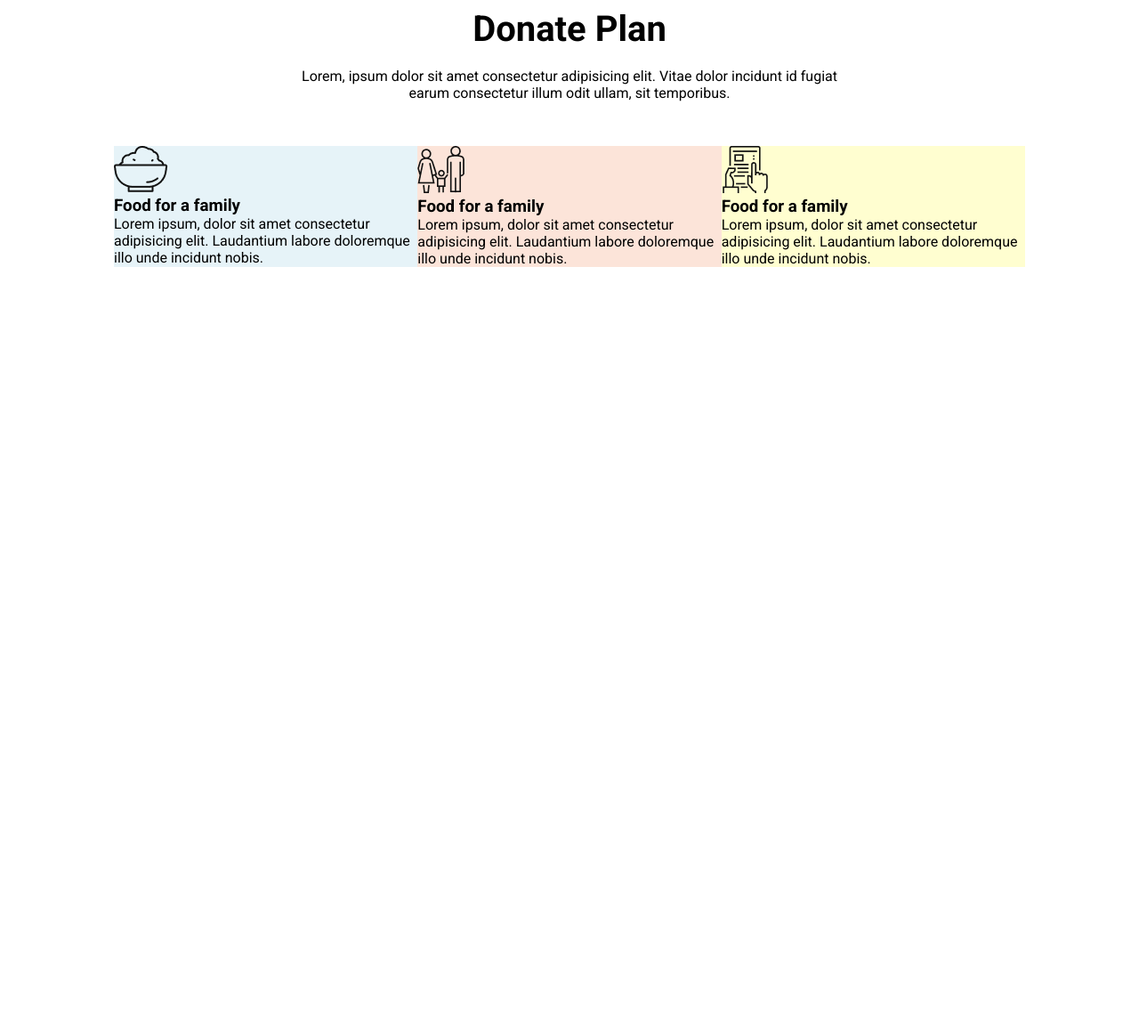
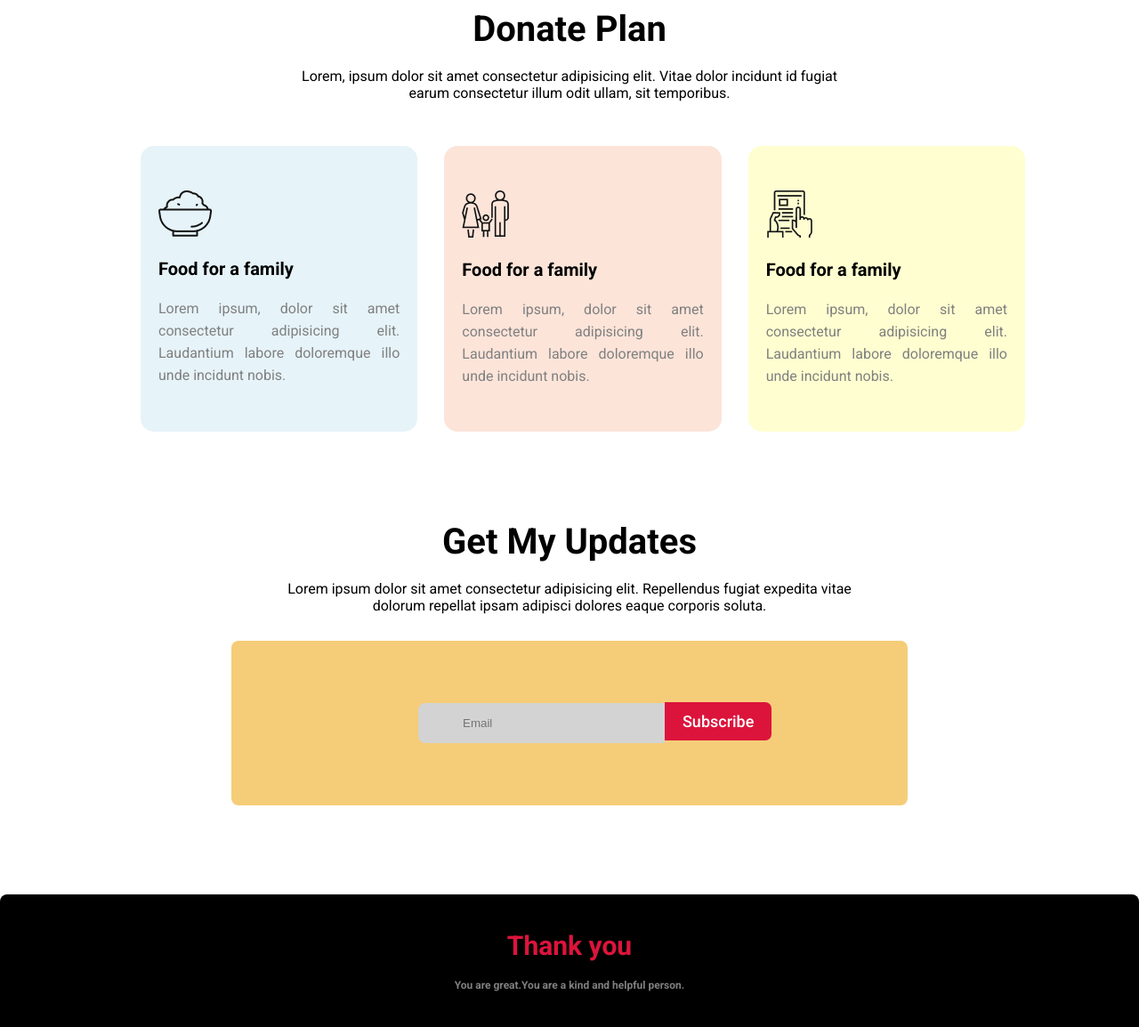
Before and after one commit to Sabbirahmed08/assignment-1, a plain HTML site: page index.html in a window 1280 px wide. Shown: the part 1120-2274 px from the top of the page at 89% size. Before the commit the page ends 1420 px from the top, so only its background shows below. Drawn offline with Linux system fonts and the light colour scheme.

Commit message:
main-part-ok

```diff
--- a/index.html
+++ b/index.html
@@ -80,6 +80,26 @@
         </div>
     </section>
 
+    <section class="contact-section">
+        <div class="contact-caption">
+            <h2>Get My Updates</h2>
+            <p>Lorem ipsum dolor sit amet consectetur adipisicing elit. Repellendus fugiat expedita vitae dolorum
+                repellat ipsam adipisci dolores eaque corporis soluta.</p>
+        </div>
+        <div class="input-field">
+            <div class="email-field">
+                <input type="email" placeholder="Email">
+                <a href="#" class="button-special">Subscribe</a>
+            </div>
+        </div>
+    </section>
+
+    <section class="footer-section">
+        <h4>Thank you</h4>
+        <h6>You are great.You are a kind and helpful person.
+        </h6>
+    </section>
+
 </body>
 
 </html>
--- a/style.css
+++ b/style.css
@@ -69,7 +69,7 @@ img {
     font-size: 18px;
     font-weight: 500;
     padding: 12px 20px;
-    border-radius: 30px;
+    border-radius: 7px;
 }
 
 /* Numbers Section */
@@ -169,8 +169,92 @@ hr {
     background-color: rgba(255, 250, 101, .3);
 }
 
-.card {}
+.card {
+    padding: 50px 20px;
+    margin-left: 30px;
+    border-radius: 15px;
 
-.card h3 {}
+}
 
-.card p {}
+.card h3 {
+    font-size: 20px;
+    margin: 20px 0;
+}
+
+.card p {
+    font-size: 16px;
+    color: grey;
+    line-height: 25px;
+    text-align: justify;
+}
+
+/* contact-section */
+.contact-section {
+    margin: 100px 0;
+}
+
+.contact-caption {
+    text-align: center;
+}
+
+.contact-caption h2 {
+    font-size: 40px;
+    margin-bottom: 20px;
+}
+
+.contact-caption p {
+    width: 50%;
+    margin: auto;
+    padding-bottom: 30px;
+}
+
+.input-field {
+    width: 50%;
+    margin: auto;
+    background-color: rgba(245, 205, 121, 1.0);
+    padding: 70px 60px;
+    border-radius: 8px;
+}
+
+.email-field {
+    margin-left: 150px;
+}
+
+.email-field input {
+    padding: 15px 50px;
+    background-color: lightgrey;
+    border: none;
+    color: black;
+    border-radius: 8px 0 0 8px;
+}
+
+.button-special {
+    text-decoration: none;
+    color: white;
+    background-color: crimson;
+    font-size: 18px;
+    font-weight: 500;
+    padding: 11px 20px;
+    border-radius: 0 7px 7px 0;
+    margin-left: -4px;
+}
+
+/* Footer section */
+.footer-section {
+    background-color: black;
+    text-align: center;
+    padding: 40px 0;
+    border-radius: 8px 8px 0 0;
+
+}
+
+.footer-section h4 {
+    color: crimson;
+    font-size: 30px;
+    margin-bottom: 20px;
+}
+
+.footer-section h6 {
+    color: Grey;
+    font-size: 12px;
+}
```
